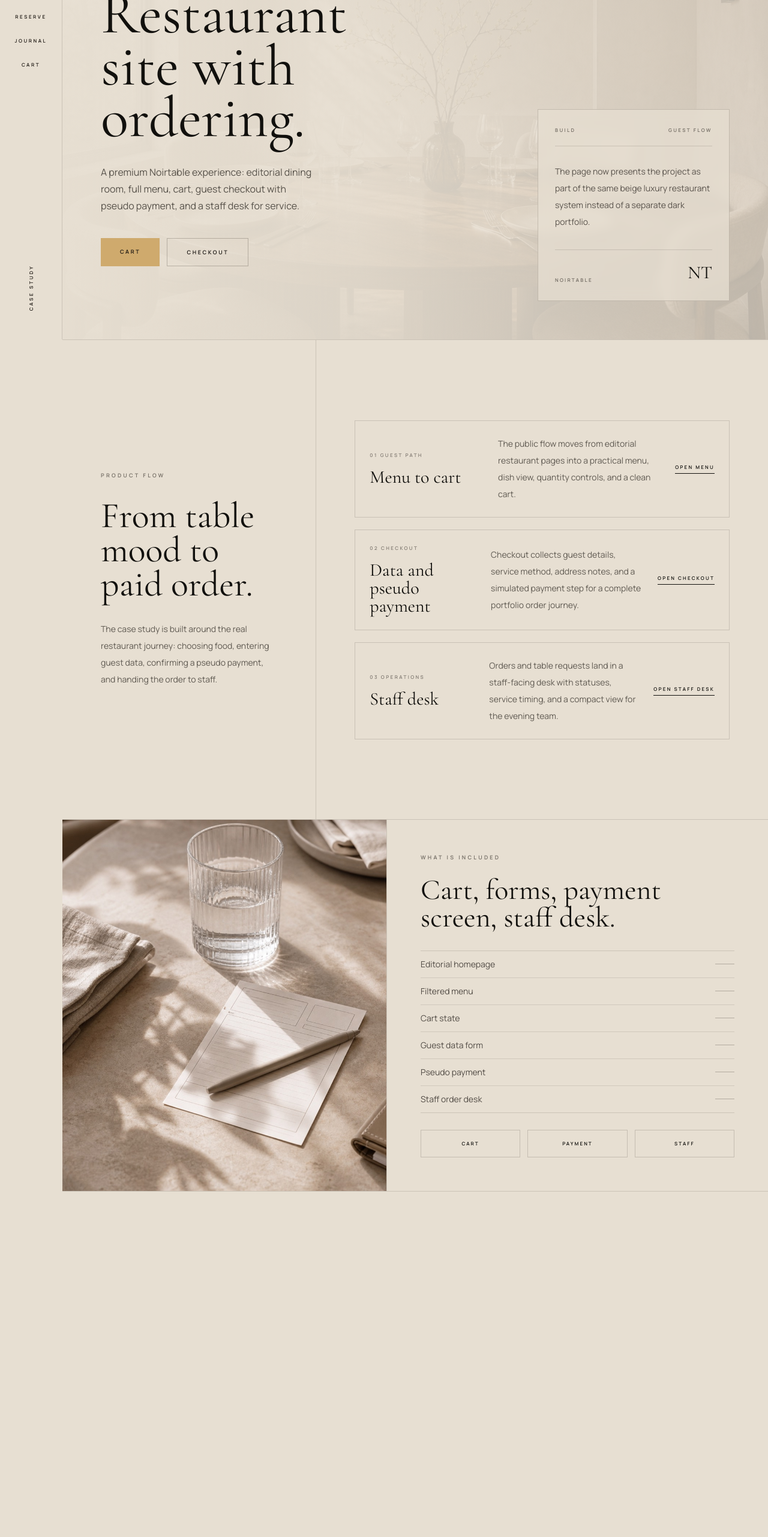
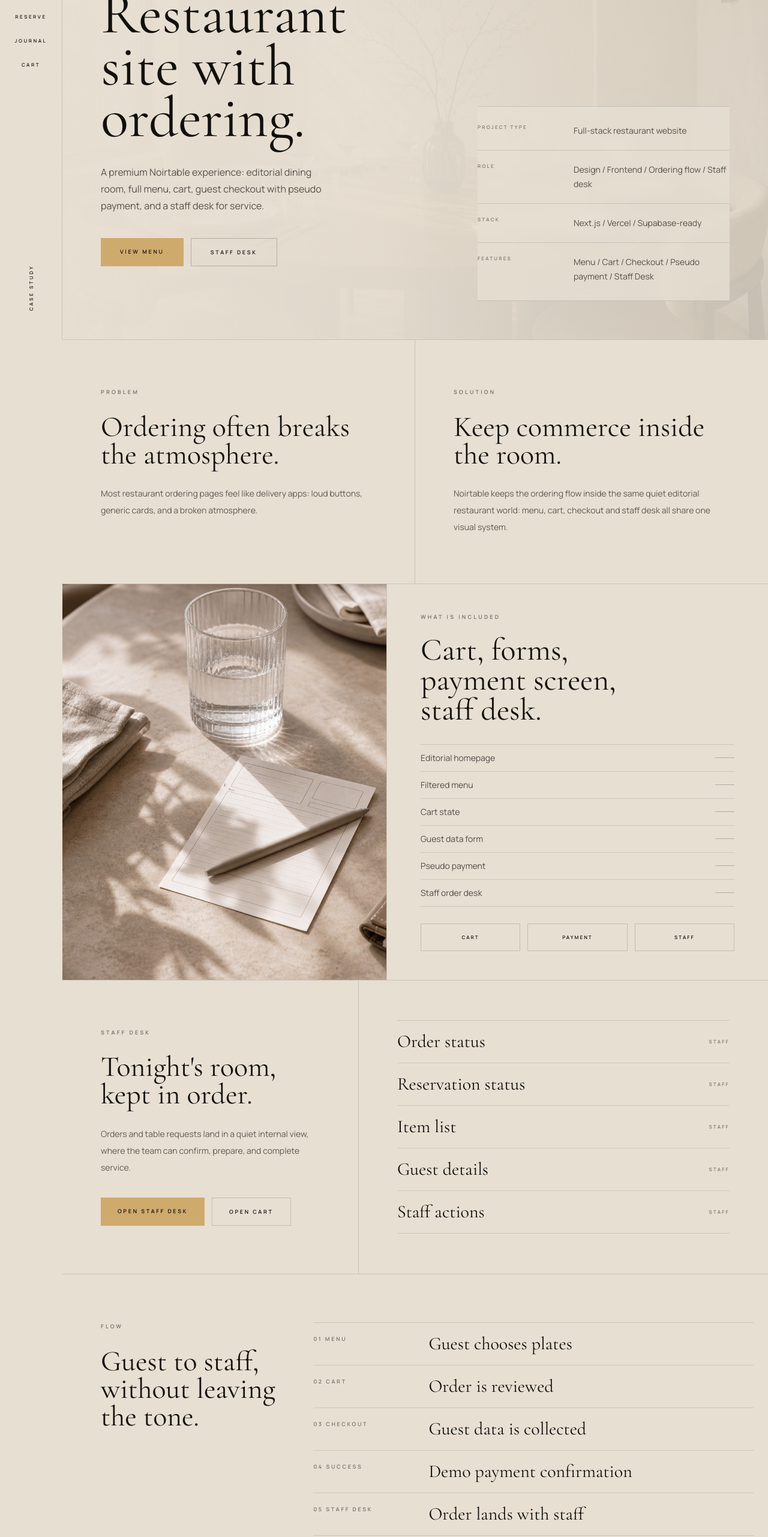
Before and after one commit to noirectinea/noirtable, a Next.js app: page /case-study in a window 1280 px wide. Shown: the part 234-2797 px from the top of the page at 60% size. Before the commit the page ends 2221 px from the top, so only its background shows below. Built offline with nearby package versions, Linux system fonts and the light colour scheme.

Commit message:
Improve case study and menu cart action

```diff
--- a/src/components/CaseStudyPage.tsx
+++ b/src/components/CaseStudyPage.tsx
@@ -1,28 +1,14 @@
+"use client";
+
 import Image from "next/image";
 import Link from "next/link";
+import { useCart } from "@/lib/cart";
 
-const flowCards = [
-  {
-    eyebrow: "01  Guest path",
-    title: "Menu to cart",
-    text: "The public flow moves from editorial restaurant pages into a practical menu, dish view, quantity controls, and a clean cart.",
-    href: "/menu",
-    action: "Open menu",
-  },
-  {
-    eyebrow: "02  Checkout",
-    title: "Data and pseudo payment",
-    text: "Checkout collects guest details, service method, address notes, and a simulated payment step for a complete portfolio order journey.",
-    href: "/checkout",
-    action: "Open checkout",
-  },
-  {
-    eyebrow: "03  Operations",
-    title: "Staff desk",
-    text: "Orders and table requests land in a staff-facing desk with statuses, service timing, and a compact view for the evening team.",
-    href: "/staff",
-    action: "Open staff desk",
-  },
+const projectMeta = [
+  ["Project type", "Full-stack restaurant website"],
+  ["Role", "Design / Frontend / Ordering flow / Staff desk"],
+  ["Stack", "Next.js / Vercel / Supabase-ready"],
+  ["Features", "Menu / Cart / Checkout / Pseudo payment / Staff Desk"],
 ];
 
 const buildNotes = [
@@ -34,7 +20,23 @@
   "Staff order desk",
 ];
 
-function Sidebar() {
+const staffFeatures = [
+  "Order status",
+  "Reservation status",
+  "Item list",
+  "Guest details",
+  "Staff actions",
+];
+
+const journeySteps = [
+  ["01 Menu", "Guest chooses plates"],
+  ["02 Cart", "Order is reviewed"],
+  ["03 Checkout", "Guest data is collected"],
+  ["04 Success", "Demo payment confirmation"],
+  ["05 Staff desk", "Order lands with staff"],
+];
+
+function Sidebar({ itemCount }: { itemCount: number }) {
   return (
     <aside className="fixed bottom-0 left-0 top-0 z-40 hidden w-[104px] border-r border-[#2d261f]/15 bg-[#e7dfd2] lg:block">
       <Link
@@ -49,7 +51,7 @@
         <Link href="/menu">Menu</Link>
         <Link href="/#reserve">Reserve</Link>
         <Link href="/case-study">Journal</Link>
-        <Link href="/cart">Cart</Link>
+        <Link href="/cart">{itemCount > 0 ? `Cart ${itemCount}` : "Cart"}</Link>
       </nav>
 
       <p className="absolute bottom-20 left-1/2 -translate-x-1/2 -rotate-90 whitespace-nowrap text-[8px] font-semibold uppercase tracking-[0.36em] text-[#1c1712]">
@@ -60,12 +62,14 @@
 }
 
 export function CaseStudyPage() {
+  const { itemCount } = useCart();
+
   return (
     <main className="min-h-screen bg-[#e7dfd2] text-[#11100d]">
-      <Sidebar />
+      <Sidebar itemCount={itemCount} />
 
       <div className="lg:pl-[104px]">
-        <section className="relative grid min-h-screen overflow-hidden border-b border-[#2d261f]/15 px-6 py-8 sm:px-10 lg:grid-cols-[42%_58%] lg:px-0 lg:py-0">
+        <section className="relative grid min-h-screen overflow-hidden border-b border-[#2d261f]/15 px-6 py-8 sm:px-10 lg:grid-cols-[44%_56%] lg:px-0 lg:py-0">
           <Image
             src="/images/hero/noirtable-room.jpg"
             alt="Noirtable dining room"
@@ -75,8 +79,8 @@
             quality={72}
             className="object-cover"
           />
-          <div className="absolute inset-0 bg-[#e7dfd2]/70" />
-          <div className="absolute inset-0 bg-[linear-gradient(90deg,rgba(231,223,210,0.96)_0%,rgba(231,223,210,0.82)_42%,rgba(231,223,210,0.34)_100%)]" />
+          <div className="absolute inset-0 bg-[#e7dfd2]/72" />
+          <div className="absolute inset-0 bg-[linear-gradient(90deg,rgba(231,223,210,0.97)_0%,rgba(231,223,210,0.88)_45%,rgba(231,223,210,0.44)_100%)]" />
 
           <header className="absolute left-6 right-6 top-8 z-10 flex items-center justify-between text-[9px] font-semibold uppercase tracking-[0.34em] text-[#17130f] sm:left-10 sm:right-10 lg:left-16 lg:right-16">
             <Link href="/">Noirtable</Link>
@@ -97,85 +101,70 @@
             </p>
             <div className="mt-10 flex flex-wrap gap-3">
               <Link
-                href="/cart"
+                href="/menu"
                 className="bg-[#cfaa6d] px-8 py-4 text-[9px] font-semibold uppercase tracking-[0.3em] text-[#17130f]"
               >
-                Cart
+                View menu
               </Link>
               <Link
-                href="/checkout"
+                href="/staff"
                 className="border border-[#2d261f]/25 px-8 py-4 text-[9px] font-semibold uppercase tracking-[0.3em] text-[#17130f]"
               >
-                Checkout
+                Staff desk
               </Link>
             </div>
           </div>
 
           <div className="relative z-10 hidden min-h-screen items-end justify-end p-16 lg:flex">
-            <div className="w-[320px] border border-[#2d261f]/18 bg-[#e7dfd2]/76 p-7 backdrop-blur-sm">
-              <div className="flex justify-between border-b border-[#2d261f]/14 pb-5 text-[8px] font-semibold uppercase tracking-[0.3em] text-[#1f1a15]/58">
-                <span>Build</span>
-                <span>Guest flow</span>
-              </div>
-              <p className="mt-7 text-sm leading-7 text-[#1f1a15]/70">
-                The page now presents the project as part of the same beige
-                luxury restaurant system instead of a separate dark portfolio.
-              </p>
-              <div className="mt-8 flex items-end justify-between border-t border-[#2d261f]/14 pt-5">
-                <span className="text-[8px] font-semibold uppercase tracking-[0.28em] text-[#1f1a15]/58">
-                  Noirtable
-                </span>
-                <span className="font-serif text-3xl">NT</span>
-              </div>
+            <div className="w-[420px] border-y border-[#2d261f]/16 bg-[#e7dfd2]/78 py-2 backdrop-blur-sm">
+              {projectMeta.map(([label, value]) => (
+                <div
+                  key={label}
+                  className="grid grid-cols-[140px_1fr] gap-5 border-b border-[#2d261f]/14 py-5 last:border-b-0"
+                >
+                  <span className="text-[8px] font-semibold uppercase tracking-[0.28em] text-[#1f1a15]/52">
+                    {label}
+                  </span>
+                  <span className="text-sm leading-6 text-[#1f1a15]/72">
+                    {value}
+                  </span>
+                </div>
+              ))}
             </div>
           </div>
         </section>
 
-        <section className="grid border-b border-[#2d261f]/15 lg:min-h-screen lg:grid-cols-[36%_64%]">
-          <div className="flex flex-col justify-center border-b border-[#2d261f]/15 px-6 py-16 sm:px-10 lg:border-b-0 lg:border-r lg:px-16">
+        <section className="grid border-b border-[#2d261f]/15 lg:grid-cols-2">
+          <div className="border-b border-[#2d261f]/15 px-6 py-14 sm:px-10 lg:border-b-0 lg:border-r lg:px-16 lg:py-20">
             <p className="text-[9px] font-semibold uppercase tracking-[0.36em] text-[#1f1a15]/58">
-              Product flow
+              Problem
             </p>
-            <h2 className="mt-8 max-w-sm font-serif text-5xl leading-[0.95] sm:text-6xl">
-              From table mood to paid order.
+            <h2 className="mt-7 max-w-md font-serif text-5xl leading-[0.96]">
+              Ordering often breaks the atmosphere.
             </h2>
-            <p className="mt-8 max-w-sm text-sm leading-7 text-[#1f1a15]/68">
-              The case study is built around the real restaurant journey:
-              choosing food, entering guest data, confirming a pseudo payment,
-              and handing the order to staff.
+            <p className="mt-7 max-w-md text-sm leading-7 text-[#1f1a15]/68">
+              Most restaurant ordering pages feel like delivery apps: loud
+              buttons, generic cards, and a broken atmosphere.
             </p>
           </div>
 
-          <div className="grid content-center gap-5 p-6 sm:p-10 lg:p-16">
-            {flowCards.map((card) => (
-              <article
-                key={card.title}
-                className="grid gap-6 border border-[#2d261f]/16 bg-[#e7dfd2] p-6 sm:grid-cols-[0.7fr_1fr_auto] sm:items-center"
-              >
-                <div>
-                  <p className="text-[8px] font-semibold uppercase tracking-[0.3em] text-[#1f1a15]/50">
-                    {card.eyebrow}
-                  </p>
-                  <h3 className="mt-4 font-serif text-3xl leading-none">
-                    {card.title}
-                  </h3>
-                </div>
-                <p className="text-sm leading-7 text-[#1f1a15]/68">
-                  {card.text}
-                </p>
-                <Link
-                  href={card.href}
-                  className="w-fit border-b border-[#11100d] pb-1 text-[8px] font-semibold uppercase tracking-[0.28em] text-[#11100d]"
-                >
-                  {card.action}
-                </Link>
-              </article>
-            ))}
+          <div className="px-6 py-14 sm:px-10 lg:px-16 lg:py-20">
+            <p className="text-[9px] font-semibold uppercase tracking-[0.36em] text-[#1f1a15]/58">
+              Solution
+            </p>
+            <h2 className="mt-7 max-w-md font-serif text-5xl leading-[0.96]">
+              Keep commerce inside the room.
+            </h2>
+            <p className="mt-7 max-w-md text-sm leading-7 text-[#1f1a15]/68">
+              Noirtable keeps the ordering flow inside the same quiet editorial
+              restaurant world: menu, cart, checkout and staff desk all share
+              one visual system.
+            </p>
           </div>
         </section>
 
-        <section className="grid border-b border-[#2d261f]/15 lg:min-h-[70vh] lg:grid-cols-[46%_54%]">
-          <div className="relative min-h-[300px] border-b border-[#2d261f]/15 sm:min-h-[360px] lg:min-h-[70vh] lg:border-b-0 lg:border-r">
+        <section className="grid border-b border-[#2d261f]/15 lg:min-h-[66vh] lg:grid-cols-[46%_54%]">
+          <div className="relative min-h-[300px] border-b border-[#2d261f]/15 sm:min-h-[360px] lg:min-h-[66vh] lg:border-b-0 lg:border-r">
             <Image
               src="/images/case-study/order-system-detail.jpg"
               alt="Restaurant ordering interface mood"
@@ -186,11 +175,11 @@
             />
           </div>
 
-          <div className="flex flex-col justify-center px-6 py-10 sm:px-10 sm:py-12 lg:px-14 lg:py-14">
+          <div className="flex flex-col justify-center px-6 py-10 sm:px-10 sm:py-12 lg:px-14 lg:py-12">
             <p className="text-[9px] font-semibold uppercase tracking-[0.36em] text-[#1f1a15]/58">
               What is included
             </p>
-            <h2 className="mt-6 max-w-[420px] font-serif text-4xl leading-[0.96] sm:text-5xl">
+            <h2 className="mt-6 max-w-[410px] font-serif text-4xl leading-[0.96] sm:text-[3.25rem]">
               Cart, forms, payment screen, staff desk.
             </h2>
 
@@ -228,6 +217,113 @@
             </div>
           </div>
         </section>
+
+        <section className="grid border-b border-[#2d261f]/15 lg:grid-cols-[42%_58%]">
+          <div className="border-b border-[#2d261f]/15 px-6 py-14 sm:px-10 lg:border-b-0 lg:border-r lg:px-16 lg:py-20">
+            <p className="text-[9px] font-semibold uppercase tracking-[0.36em] text-[#1f1a15]/58">
+              Staff desk
+            </p>
+            <h2 className="mt-7 max-w-md font-serif text-5xl leading-[0.96]">
+              Tonight&apos;s room, kept in order.
+            </h2>
+            <p className="mt-7 max-w-md text-sm leading-7 text-[#1f1a15]/68">
+              Orders and table requests land in a quiet internal view, where the
+              team can confirm, prepare, and complete service.
+            </p>
+            <div className="mt-9 flex flex-wrap gap-3">
+              <Link
+                href="/staff"
+                className="bg-[#cfaa6d] px-7 py-4 text-[9px] font-semibold uppercase tracking-[0.3em]"
+              >
+                Open staff desk
+              </Link>
+              <Link
+                href="/cart"
+                className="border border-[#2d261f]/18 px-7 py-4 text-[9px] font-semibold uppercase tracking-[0.3em]"
+              >
+                Open cart
+              </Link>
+            </div>
+          </div>
+
+          <div className="grid content-center px-6 py-10 sm:px-10 lg:px-16">
+            <div className="grid gap-0 border-y border-[#2d261f]/15">
+              {staffFeatures.map((feature) => (
+                <div
+                  key={feature}
+                  className="flex items-center justify-between border-b border-[#2d261f]/12 py-5 last:border-b-0"
+                >
+                  <span className="font-serif text-3xl leading-none">
+                    {feature}
+                  </span>
+                  <span className="text-[8px] font-semibold uppercase tracking-[0.28em] text-[#1f1a15]/52">
+                    Staff
+                  </span>
+                </div>
+              ))}
+            </div>
+          </div>
+        </section>
+
+        <section className="border-b border-[#2d261f]/15 px-6 py-14 sm:px-10 lg:px-16 lg:py-20">
+          <div className="grid gap-10 lg:grid-cols-[30%_70%]">
+            <div>
+              <p className="text-[9px] font-semibold uppercase tracking-[0.36em] text-[#1f1a15]/58">
+                Flow
+              </p>
+              <h2 className="mt-7 max-w-sm font-serif text-5xl leading-[0.96]">
+                Guest to staff, without leaving the tone.
+              </h2>
+            </div>
+            <div className="grid gap-0 border-y border-[#2d261f]/15">
+              {journeySteps.map(([label, text]) => (
+                <div
+                  key={label}
+                  className="grid gap-3 border-b border-[#2d261f]/12 py-5 last:border-b-0 sm:grid-cols-[180px_1fr]"
+                >
+                  <span className="text-[9px] font-semibold uppercase tracking-[0.3em] text-[#1f1a15]/55">
+                    {label}
+                  </span>
+                  <span className="font-serif text-3xl leading-none">
+                    {text}
+                  </span>
+                </div>
+              ))}
+            </div>
+          </div>
+        </section>
+
+        <section className="px-6 py-16 sm:px-10 lg:px-16 lg:py-20">
+          <div className="border-y border-[#2d261f]/15 py-12 text-center">
+            <p className="text-[9px] font-semibold uppercase tracking-[0.36em] text-[#1f1a15]/58">
+              Built as a full-stack portfolio concept
+            </p>
+            <h2 className="mx-auto mt-7 max-w-3xl font-serif text-5xl leading-[0.96] sm:text-6xl">
+              An editorial restaurant website with menu, cart, checkout,
+              pseudo payment and staff desk.
+            </h2>
+            <div className="mt-10 flex flex-wrap justify-center gap-3">
+              <Link
+                href="/menu"
+                className="bg-[#cfaa6d] px-7 py-4 text-[9px] font-semibold uppercase tracking-[0.3em]"
+              >
+                View menu
+              </Link>
+              <Link
+                href="/cart"
+                className="border border-[#2d261f]/18 px-7 py-4 text-[9px] font-semibold uppercase tracking-[0.3em]"
+              >
+                View cart
+              </Link>
+              <Link
+                href="/staff"
+                className="border border-[#2d261f]/18 px-7 py-4 text-[9px] font-semibold uppercase tracking-[0.3em]"
+              >
+                Open staff desk
+              </Link>
+            </div>
+          </div>
+        </section>
       </div>
     </main>
   );
--- a/src/components/FullMenuPage.tsx
+++ b/src/components/FullMenuPage.tsx
@@ -272,7 +272,22 @@
       />
 
       <div className="lg:pl-[104px]">
-        <header className="grid gap-12 border-b border-[#2d261f]/15 px-6 pb-8 pt-8 lg:grid-cols-[1fr_auto] lg:px-16 lg:pb-10">
+        <div className="fixed bottom-5 right-5 z-50 flex gap-2 lg:bottom-auto lg:right-16 lg:top-6">
+          <Link
+            href="/#reserve"
+            className="hidden h-12 items-center border border-[#11100d]/45 bg-[#e7dfd2]/92 px-6 text-[9px] font-semibold uppercase tracking-[0.32em] text-[#11100d] transition-colors duration-300 hover:bg-[#d7c09a] lg:inline-flex"
+          >
+            Reserve
+          </Link>
+          <Link
+            href="/cart"
+            className="inline-flex h-12 items-center border border-[#11100d]/45 bg-[#e7dfd2]/94 px-6 text-[9px] font-semibold uppercase tracking-[0.32em] text-[#11100d] transition-colors duration-300 hover:bg-[#d7c09a]"
+          >
+            {itemCount > 0 ? `Cart ${itemCount}` : "Cart"}
+          </Link>
+        </div>
+
+        <header className="grid gap-10 border-b border-[#2d261f]/15 px-6 pb-7 pt-7 lg:grid-cols-[1fr_auto] lg:px-16 lg:pb-8">
           <div>
             <Link
               href="/"
@@ -280,18 +295,18 @@
             >
               Noirtable
             </Link>
-            <p className="mt-12 w-fit border-b border-[#11100d] pb-2 text-[9px] font-semibold uppercase tracking-[0.32em] lg:mt-0">
+            <p className="mt-10 w-fit border-b border-[#11100d] pb-2 text-[9px] font-semibold uppercase tracking-[0.32em] lg:mt-0">
               The menu
             </p>
-            <h1 className="mt-8 max-w-xl font-serif text-6xl leading-[0.95] text-[#11100d] sm:text-7xl">
+            <h1 className="mt-7 max-w-xl font-serif text-6xl leading-[0.95] text-[#11100d] sm:text-7xl">
               Six tables.
               <br />
               Late plates.
               <br />
               Quiet service.
             </h1>
-            <span className="mt-10 block h-px w-24 bg-[#2d261f]/20" />
-            <p className="mt-8 max-w-[310px] text-sm leading-7 text-[#11100d]/68">
+            <span className="mt-8 block h-px w-24 bg-[#2d261f]/20" />
+            <p className="mt-7 max-w-[310px] text-sm leading-7 text-[#11100d]/68">
               A small kitchen, a short list,
               <br />
               and the time to do it right.
@@ -300,7 +315,7 @@
 
           <Link
             href="/#reserve"
-            className="h-fit justify-self-start border border-[#11100d]/45 px-7 py-5 text-[9px] font-semibold uppercase tracking-[0.32em] transition hover:bg-[#11100d] hover:text-[#e7dfd2] lg:justify-self-end"
+            className="h-12 justify-self-start border border-[#11100d]/45 px-6 text-[9px] font-semibold uppercase tracking-[0.32em] transition-colors duration-300 hover:bg-[#d7c09a] lg:invisible lg:justify-self-end"
           >
             Reserve
           </Link>
@@ -352,7 +367,7 @@
         <footer className="flex flex-wrap items-center justify-between gap-5 border-t border-[#2d261f]/15 px-6 py-9 text-[9px] font-semibold uppercase tracking-[0.32em] text-[#11100d] lg:px-16">
           <span>Noirtable</span>
           <nav className="flex flex-wrap gap-7">
-            <Link href="/cart">Cart {itemCount}</Link>
+            <Link href="/cart">{itemCount > 0 ? `Cart ${itemCount}` : "Cart"}</Link>
             <Link href="/#reserve">Reserve</Link>
             <Link href="/staff">Staff desk</Link>
             <Link href="/case-study">Case study</Link>
```
